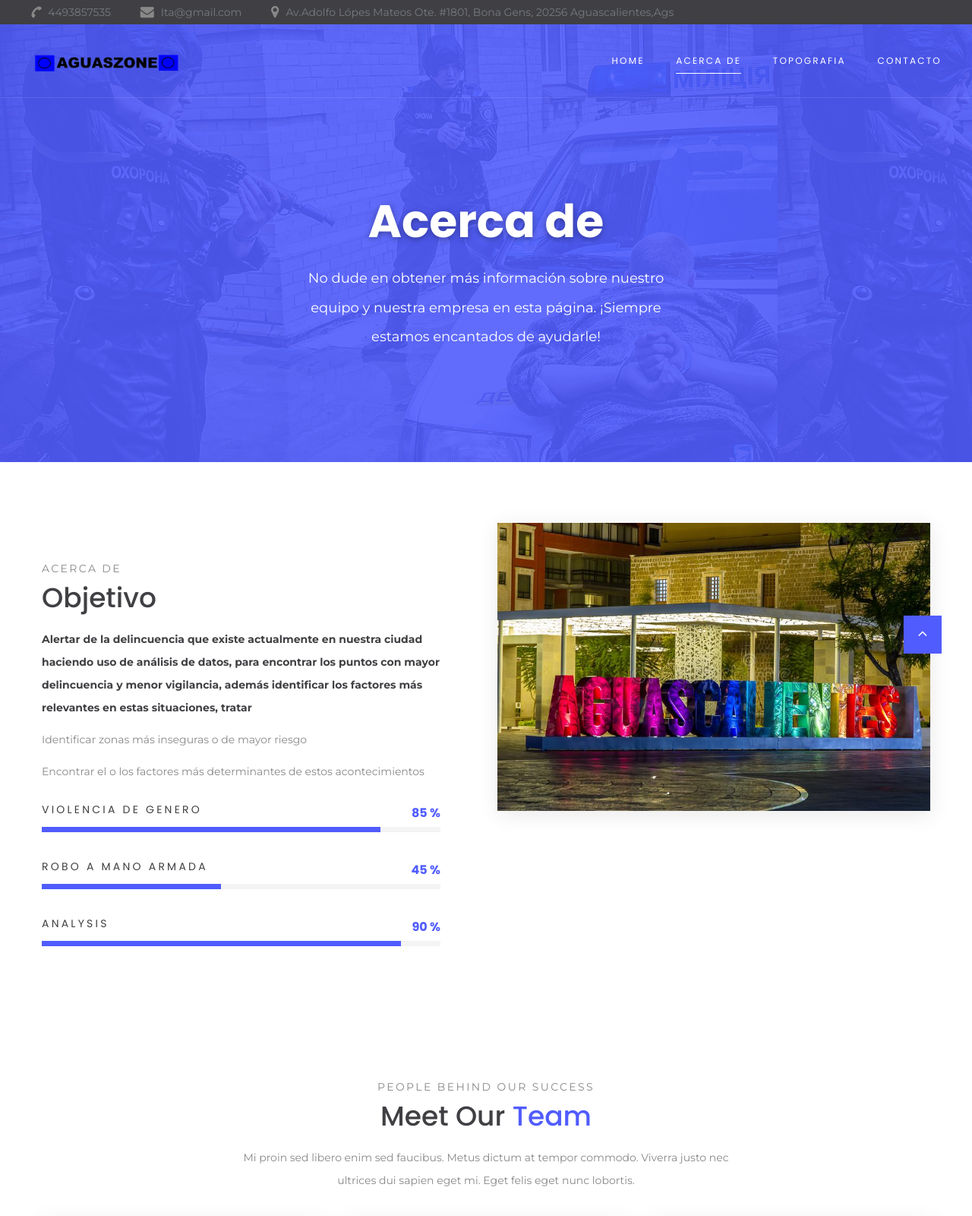
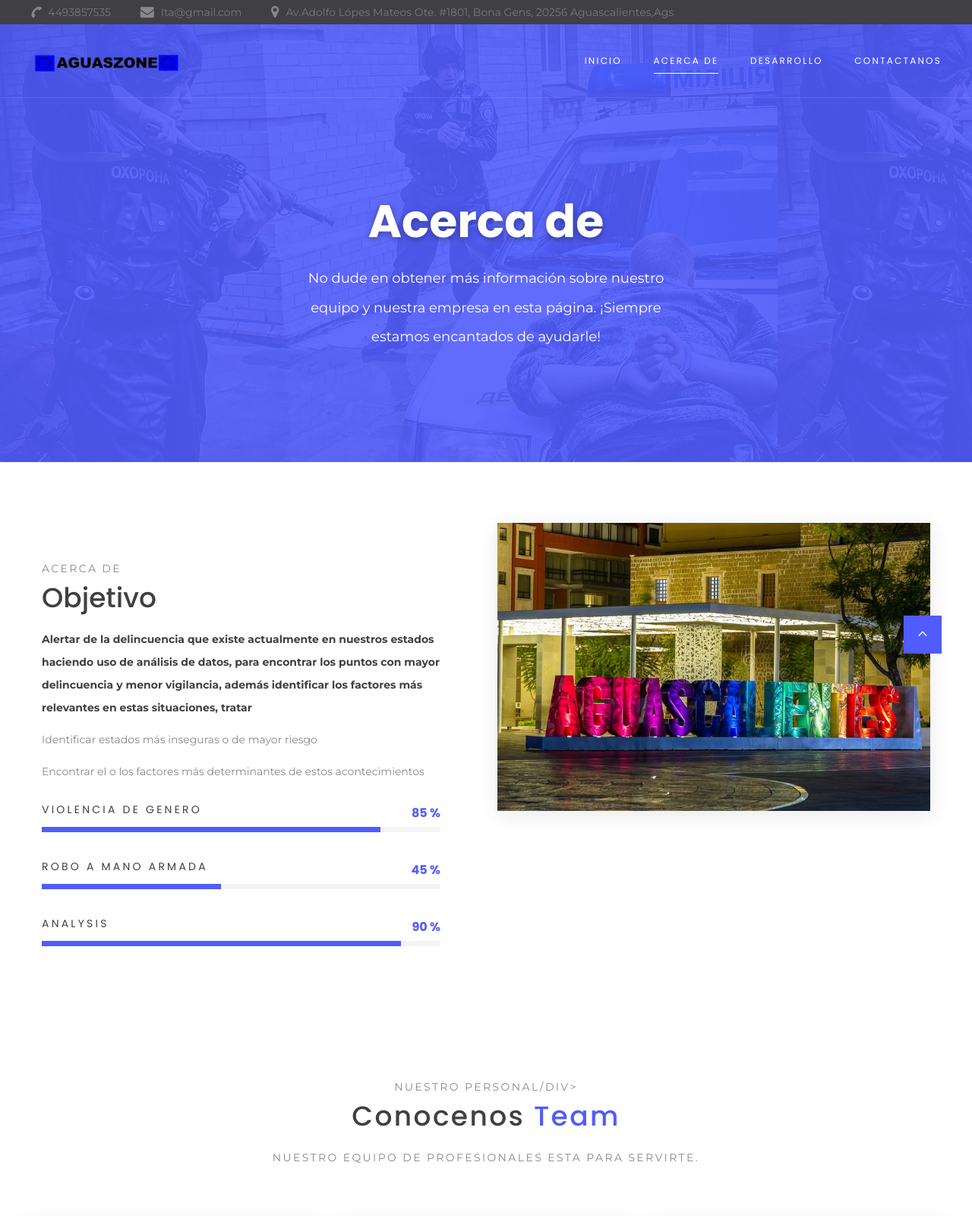
Before and after one commit to Jeginuvi/Big-Data, a plain HTML site: page about.html in a window 1280 px wide. Shown: the top 1600 px of the page at 76% size. Drawn offline with Linux system fonts and the light colour scheme.

Commit message:
Detalles

```diff
--- a/about.html
+++ b/about.html
@@ -1,7 +1,7 @@
 <!DOCTYPE html>
 <html class="wide wow-animation" lang="en">
   <head>
-    <title>About</title>
+    <title>Nosotros</title>
     <meta charset="utf-8">
     <meta name="viewport" content="width=device-width, height=device-height, initial-scale=1.0">
     <meta http-equiv="X-UA-Compatible" content="IE=edge">
@@ -67,13 +67,13 @@
                 <div class="rd-navbar-main-element">
                   <div class="rd-navbar-nav-wrap">
                     <ul class="rd-navbar-nav">
-                      <li class="rd-nav-item"><a class="rd-nav-link" href="index.html">Home</a>
+                      <li class="rd-nav-item"><a class="rd-nav-link" href="index.html">Inicio</a>
                       </li>
                       <li class="rd-nav-item active"><a class="rd-nav-link" href="about.html">Acerca de</a>
                       </li>
-                      <li class="rd-nav-item"><a class="rd-nav-link" href="typography.html">Topografia</a>
+                      <li class="rd-nav-item"><a class="rd-nav-link" href="typography.html">Desarrollo</a>
                       </li>
-                      <li class="rd-nav-item"><a class="rd-nav-link" href="contacts.html">Contacto</a>
+                      <li class="rd-nav-item"><a class="rd-nav-link" href="contacts.html">Contactanos</a>
                       </li>
                     </ul>
                   </div>
@@ -102,11 +102,11 @@
               <div class="offset-top-45 offset-lg-right-45">
                 <div class="section-name wow fadeInRight" data-wow-delay=".2s">Acerca de </div>
                 <h3 class="wow fadeInLeft text-capitalize" data-wow-delay=".3s">Objetivo<span class="text-primary"></span></h3>
-                <p class="font-weight-bold text-gray-dark wow fadeInUp" data-wow-delay=".4s">Alertar de la delincuencia que existe actualmente en nuestra ciudad haciendo uso
+                <p class="font-weight-bold text-gray-dark wow fadeInUp" data-wow-delay=".4s">Alertar de la delincuencia que existe actualmente en nuestros estados haciendo uso
                   de análisis de datos, para encontrar los puntos con mayor delincuencia y menor
                   vigilancia, además identificar los factores más relevantes en estas situaciones,
                   tratar</p>
-                <p class="wow fadeInUp" data-wow-delay=".4s">Identificar zonas más inseguras o de mayor riesgo</p>
+                <p class="wow fadeInUp" data-wow-delay=".4s">Identificar estados más inseguras o de mayor riesgo</p>
                 <p class="wow fadeInUp" data-wow-delay=".4s">Encontrar el o los factores más determinantes de estos acontecimientos</p>
                 <div class="offset-top-20">
                   <!--Linear progress bar-->
@@ -151,9 +151,9 @@
         <div class="container">
           <div class="row row-50 justify-content-center">
             <div class="col-md col-12 text-center">
-              <div class="section-name wow fadeInRight" data-wow-delay=".2s">People Behind Our Success</div>
-              <h3 class="wow fadeInLeft text-capitalize" data-wow-delay=".3s">Meet Our<span class="text-primary"> Team</span></h3>
-              <p class="block-675">Mi proin sed libero enim sed faucibus. Metus dictum at tempor commodo. Viverra justo nec ultrices dui sapien eget mi. Eget felis eget nunc lobortis.</p>
+              <div class="section-name wow fadeInRight" data-wow-delay=".2s">Nuestro personal/div>
+              <h3 class="wow fadeInLeft text-capitalize" data-wow-delay=".3s">Conocenos<span class="text-primary"> Team</span></h3>
+              <p class="block-675">Nuestro equipo de profesionales esta para servirte.</p>
             </div>
           </div>
           <div class="row row-50 justify-content-center">
@@ -232,7 +232,7 @@
                 <div class="team-classic-img"><img src="images/Carlos.jpg" alt="" width="370" height="198"/>
                 </div>
                 <div class="block-320 text-center">
-                  <h4 class="font-weight-bold">Juan Carlos</h4><span class="d-block"></span>
+                  <h4 class="font-weight-bold">Juan</h4><span class="d-block"></span>
                   <p></p>
                   <hr class="offset-top-40"/>
                   <ul class="justify-content-center social-links offset-top-30">
@@ -269,12 +269,7 @@
         </div>
       </section>
 
-      <script>
-        (function(w,d,u){
-                var s=d.createElement('script');s.async=true;s.src=u+'?'+(Date.now()/60000|0);
-                var h=d.getElementsByTagName('script')[0];h.parentNode.insertBefore(s,h);
-        })(window,document,'https://cdn.bitrix24.es/b19505765/crm/site_button/loader_1_v8uiwa.js');
-</script>
+
 
       <footer class="section footer-classic section-sm">
         <div class="container">
```
Also changed, not shown: index.html (+1 -1 lines).
